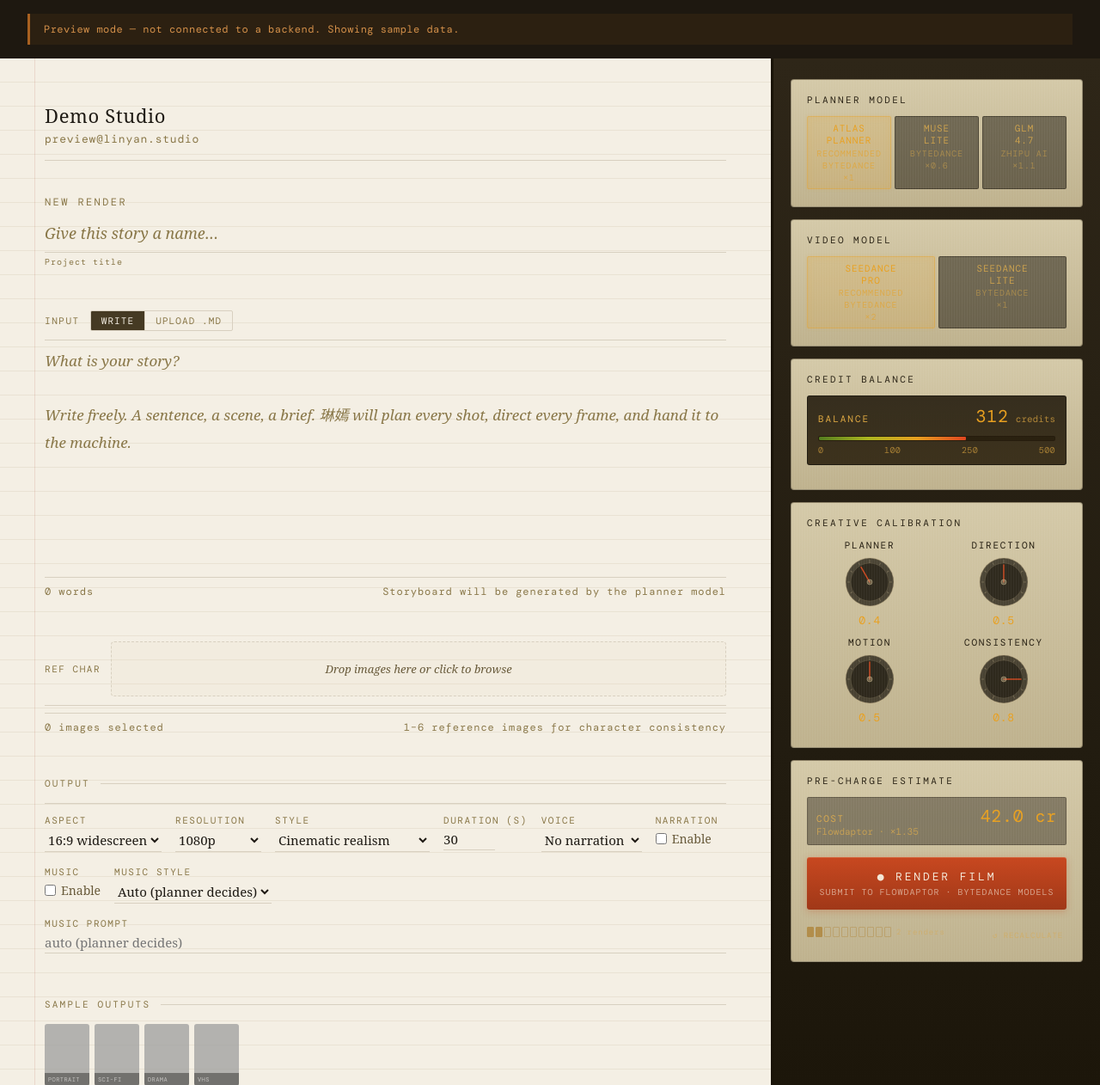
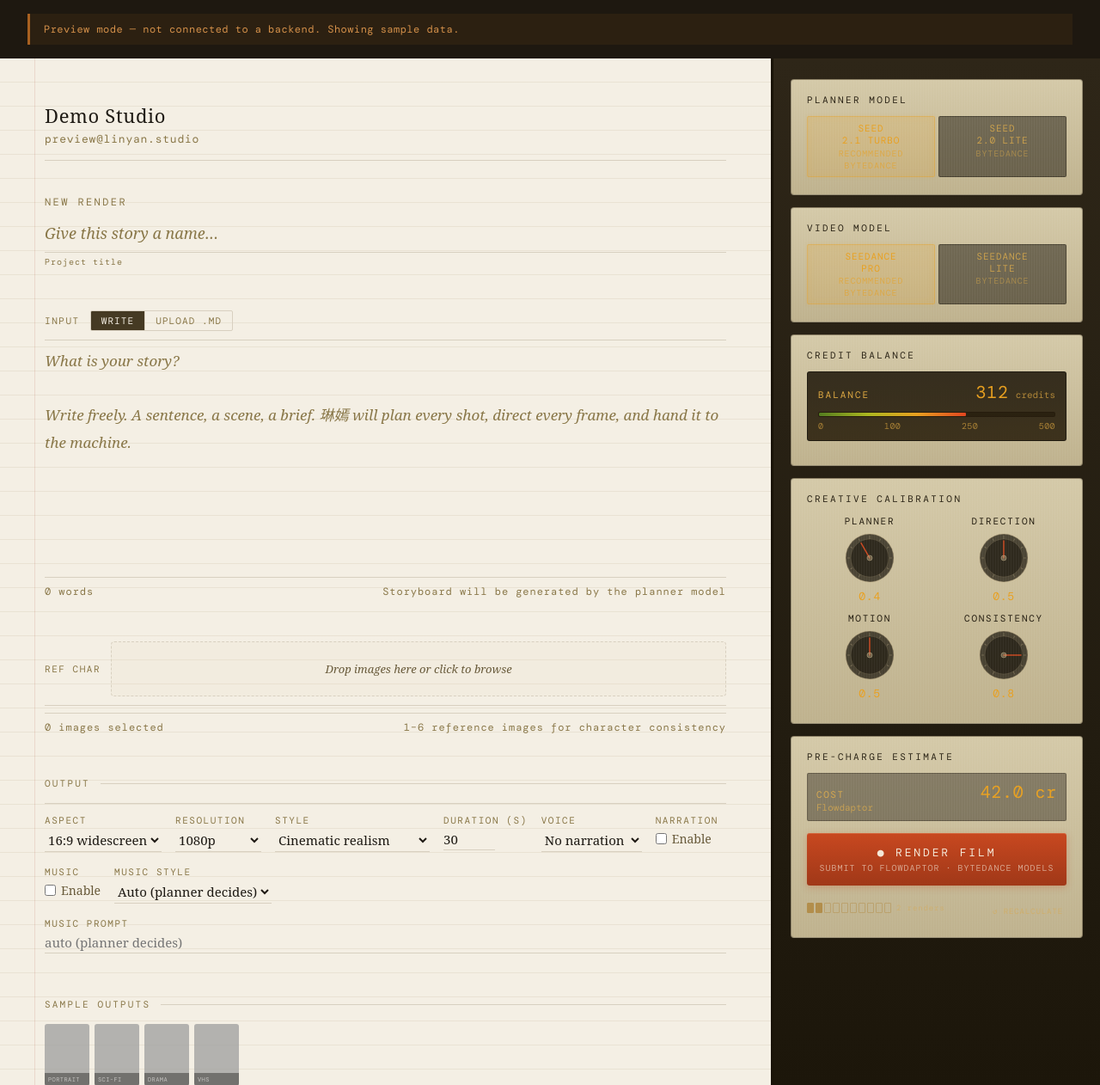
Before and after one commit to cschong-cymk/linyan, a Flask app: page /studio in a window 1280 px wide. Shown: the part 56-1318 px from the top of the page at 86% size. Run offline with Flask 3, Linux system fonts and the light colour scheme; the visitor is signed in with stand-in values (Sample User, id 1); a database or web service that is not in the repository returns one stand-in record (values such as "Sample title"); data that the repository does not hold is empty; some libraries are stand-ins or nearby versions; some web fonts are replaced; grey boxes are pictures that could not be loaded.

Commit message:
Update Linyan UI and Backend for Seedance 2.5 and Dola Seed 2.1, fix margins and quotes

```diff
--- a/app.py
+++ b/app.py
@@ -116,35 +116,28 @@ REFERENCE_CLIP_DURATION = 4   # Seedance's minimum valid duration — cheapest s
 MODEL_CATALOG = {
     "planner_models": [
         {
+            "id": "dola-seed-2-1-turbo-260628",
+            "label": "Seed 2.1 Turbo",
+            "family": "ark",
+            "recommended": True,
+            "summary": "Latest Seed 2.1 Turbo planner. (Pricing: Input 0.5, Output 2.5)",
+        },
+        {
             "id": "seed-2-0-lite-260228",
             "label": "Seed 2.0 Lite",
             "family": "ark",
-            "recommended": True,
+            "recommended": False,
             "summary": "Fast story breakdown and shot planning.",
         },
-        {
-            "id": "seed-1-8-251228",
-            "label": "Seed 1.8",
-            "family": "ark",
-            "recommended": False,
-            "summary": "Deep reasoning mode; best for complex multi-scene storyboards.",
-        },
-{
-    "id": "glm-4-7-251222",
-    "label": "GLM-4.7",
-    "family": "ark",
-    "recommended": False,
-    "summary": "Long-context scene planning.",
-    "cost_factor": 1.1,
-},
     ],
     "video_models": [
         {
-            "id": "dreamina-seedance-2-0-260128",
-            "label": "Seedance 2.0 Standard",
+            "id": "dreamina-seedance-2-5-260628",
+            "label": "Seedance 2.5",
             "provider": "ark",
-            "cost_factor": 1.0,
-            "summary": "1080p. Balanced quality and speed for commercial use.",
+            "recommended": True,
+            "cost_factor": 1.2,
+            "summary": "Latest Seedance 2.5 generation. (Pricing: $0.68/s for 1080p)",
         },
         {
             "id": "dreamina-seedance-2-0-fast-260128",
@@ -164,11 +157,11 @@ MODEL_CATALOG = {
 
 DEFAULT_SETTINGS = {
     "allow_signup": True,
-    "margin_multiplier": 1.5,
+    "margin_multiplier": 1.1,
     "signup_bonus_credits": 120.0,
     "credit_label": "Linyan credits",
     "default_planner_model": "seed-2-0-lite-260228",
-    "default_video_model": "dreamina-seedance-2-0-260128",
+    "default_video_model": "dreamina-seedance-2-5-260628",
     # Used only when the real character count isn't known yet (pre-planning
     # quotes and the upfront balance check) — see estimate_job_cost. This is a
     # guess, admin-tunable, not a measurement.
@@ -545,12 +538,12 @@ def normalize_config(raw_config, settings):
     return config
 
 
-def estimate_job_cost(config, settings, character_count=None):
+def estimate_job_cost(config, settings, character_count=None, planner_usage=None):
     """
     Estimate job cost in Linyan credits based on real Seedance 2.0 published rates.
 
     Published USD rates (per second of generated video):
-      dreamina-seedance-2-0-260128       (Standard, 1080p): $0.05–$0.10  → midpoint $0.075/s
+      dreamina-seedance-2-5-260628       (Standard, 1080p): $0.05–$0.10  → midpoint $0.075/s
       dreamina-seedance-2-0-fast-260128  (Fast,     720p):  $0.01–$0.02  → midpoint $0.015/s
 
     1 Linyan credit = $0.01 USD. Margin multiplier applied on top (default 1.5 = 50% margin).
@@ -577,7 +570,7 @@ def estimate_job_cost(config, settings, character_count=None):
         not the pre-planning guess — on success.
     """
     SEEDANCE_USD_PER_SECOND = {
-        "dreamina-seedance-2-0-260128":      0.075,
+        "dreamina-seedance-2-5-260628":      0.095,  # 0.68 RMB converted to USD
         "dreamina-seedance-2-0-fast-260128": 0.015,
     }
     CREDITS_PER_USD = 100.0  # 1 credit = $0.01
@@ -593,7 +586,22 @@ def estimate_job_cost(config, settings, character_count=None):
     video_seconds = config["target_duration"]
     reference_seconds = character_count * REFERENCE_CLIP_DURATION
 
-    raw_usd = usd_per_second * (video_seconds + reference_seconds)
+    planner_usd = 0.0
+    pm = config.get("planner_model", "")
+    if planner_usage:
+        pt = planner_usage.get("prompt_tokens", 0)
+        ct = planner_usage.get("completion_tokens", 0)
+    else:
+        # Assumed typical token counts for the pre-charge quote
+        pt = 1000
+        ct = 600
+
+    if pm == "dola-seed-2-1-turbo-260628":
+        planner_usd = (pt / 1000.0) * 0.070 + (ct / 1000.0) * 0.350
+    else:
+        planner_usd = (pt / 1000.0) * 0.030 + (ct / 1000.0) * 0.080
+
+    raw_usd = usd_per_second * (video_seconds + reference_seconds) + planner_usd
     charged_usd = raw_usd * margin
     credits = charged_usd * CREDITS_PER_USD
 
@@ -1121,6 +1129,7 @@ def call_planner(storyboard_text, config):
             data = json.loads(resp.read().decode("utf-8"))
         raw_json = data["choices"][0]["message"]["content"].strip()
         parsed = json.loads(raw_json)
+        usage = data.get("usage", {})
 
         character_bible = {}
         for c in parsed.get("characters", []):
@@ -1177,6 +1186,7 @@ def call_planner(storyboard_text, config):
             "characters": character_bible,
             "shots": clean_shots,
             "music_prompt": str(parsed.get("music_prompt", "")).strip()[:450],
+            "usage": usage,
             "plan_text": json.dumps(
                 {
                     "characters": character_bible,
@@ -1330,7 +1340,7 @@ def run_job_async(job_id, user_id, config, settings, storyboard_text, storyboard
         # extracted, zero reference renders incurred) — recomputing here isn't
         # one-directional, it's just accurate.
         character_count = len(planner.get("characters", {}))
-        estimated_credits, _provider = estimate_job_cost(config, settings, character_count=character_count)
+        estimated_credits, _provider = estimate_job_cost(config, settings, character_count=character_count, planner_usage=planner.get("usage"))
 
         cur = db.cursor()
         cur.execute("SELECT credit_balance FROM users WHERE id = %s", (user_id,))
@@ -2662,7 +2672,7 @@ def admin_settings():
     if "margin_multiplier" in payload:
         save_setting(
             "margin_multiplier",
-            clamp_float(payload.get("margin_multiplier"), 1.5, 0.5, 5.0),
+            clamp_float(payload.get("margin_multiplier"), 1.1, 0.5, 5.0),
         )
     if "signup_bonus_credits" in payload:
         save_setting(
--- a/templates/inner.html
+++ b/templates/inner.html
@@ -997,7 +997,7 @@
       models.forEach(function(m) {
         var btn = document.createElement('div');
         btn.className = 'sel-btn' + (m.id===defaultVal?' active':'');
-        btn.innerHTML = m.label.replace(' ','<br>') + (m.recommended?'<span class="sel-sub">recommended</span>':'') + (m.provider?'<span class="sel-sub">'+m.provider+'</span>':'') + (m.cost_factor?'<span class="sel-sub">×'+m.cost_factor+'</span>':'');
+        btn.innerHTML = m.label.replace(' ','<br>') + (m.recommended?'<span class="sel-sub">recommended</span>':'') + (m.provider?'<span class="sel-sub">'+m.provider+'</span>':'') ;
         btn.onclick = function() {
           wrap.querySelectorAll('.sel-btn').forEach(function(b){b.classList.remove('active');});
           btn.classList.add('active');
@@ -1217,7 +1217,7 @@
       try{
         var q=await jsonFetch('/api/quote',{method:'POST',body:JSON.stringify(getJobConfig())});
         document.getElementById('quote-value').textContent=q.estimated_credits.toFixed(1)+' cr';
-        document.getElementById('quote-meta').textContent=q.provider+' · ×'+state.session.settings.margin_multiplier.toFixed(2);
+        document.getElementById('quote-meta').textContent=q.provider;
       }catch(e){}
     }
 
@@ -1391,23 +1391,22 @@
     // Sample data used only when no backend is reachable (e.g. static preview).
     var DEMO_SESSION = {
       user:{ display_name:'Demo Studio', email:'preview@linyan.studio', credit_balance:312 },
-      settings:{ default_planner_model:'plan/atlas', default_video_model:'vid/seedance', credit_label:'credits', margin_multiplier:1.35 },
+      settings:{ default_planner_model:'dola-seed-2-1-turbo-260628', default_video_model:'dreamina-seedance-2-5-260628', credit_label:'credits', margin_multiplier:1.1 },
       catalog:{
         planner_models:[
-          {id:'plan/atlas',label:'Atlas Planner',summary:'Structured shot lists',recommended:true,provider:'ByteDance',cost_factor:1.0},
-          {id:'plan/muse',label:'Muse Lite',summary:'Fast drafts',provider:'ByteDance',cost_factor:0.6},
-          {id:'plan/glm-4.7',label:'GLM 4.7',summary:'Long-context scene planning',provider:'Zhipu AI',cost_factor:1.1}
+          {id:'dola-seed-2-1-turbo-260628',label:'Seed 2.1 Turbo',summary:'Latest Seed 2.1 Turbo planner',recommended:true,provider:'ByteDance',cost_factor:1.0},
+          {id:'seed-2-0-lite-260228',label:'Seed 2.0 Lite',summary:'Fast drafts',provider:'ByteDance',cost_factor:0.6}
         ],
         video_models:[
-          {id:'vid/seedance',label:'Seedance Pro',summary:'Cinematic 1080p',recommended:true,provider:'ByteDance',cost_factor:2.0},
-          {id:'vid/seedance-lite',label:'Seedance Lite',summary:'Preview grade',provider:'ByteDance',cost_factor:1.0}
+          {id:'dreamina-seedance-2-5-260628',label:'Seedance Pro',summary:'Cinematic 1080p',recommended:true,provider:'ByteDance',cost_factor:2.0},
+          {id:'dreamina-seedance-2-5-260628-lite',label:'Seedance Lite',summary:'Preview grade',provider:'ByteDance',cost_factor:1.0}
         ],
         voice_models:[{id:'none',label:'No narration'},{id:'v/aria',label:'Aria — warm'}]
       }
     };
     var DEMO_JOBS = [
-      {id:1,title:'Tea house at dawn',planner_model:'plan/atlas',video_model:'vid/seedance',status:'completed',estimated_credits:42.0,created_at:'2026-06-20',download_url:'#',output_kind:'mp4'},
-      {id:2,title:'Neon alley chase',planner_model:'plan/muse',video_model:'vid/seedance-lite',status:'rendering',estimated_credits:28.5,created_at:'2026-06-22'}
+      {id:1,title:'Tea house at dawn',planner_model:'dola-seed-2-1-turbo-260628',video_model:'dreamina-seedance-2-5-260628',status:'completed',estimated_credits:42.0,created_at:'2026-06-20',download_url:'#',output_kind:'mp4'},
+      {id:2,title:'Neon alley chase',planner_model:'plan/muse',video_model:'dreamina-seedance-2-5-260628-lite',status:'rendering',estimated_credits:28.5,created_at:'2026-06-22'}
     ];
 
     function enterDemo(){
@@ -1416,7 +1415,7 @@
       renderJournal();
       updateFilmCounter(state.jobs.length);
       var qv=document.getElementById('quote-value'); if(qv)qv.textContent='42.0 cr';
-      var qm=document.getElementById('quote-meta'); if(qm)qm.textContent='Flowdaptor · ×1.35';
+      var qm=document.getElementById('quote-meta'); if(qm)qm.textContent='Flowdaptor';
       showFlash('warn','Preview mode — not connected to a backend. Showing sample data.');
     }
 
```
